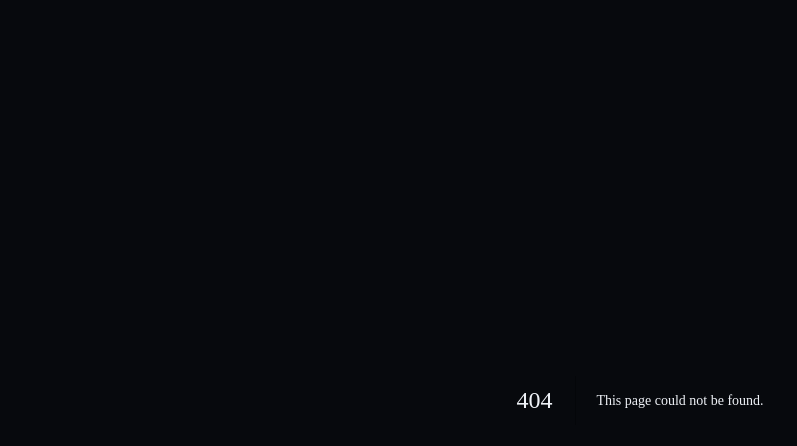
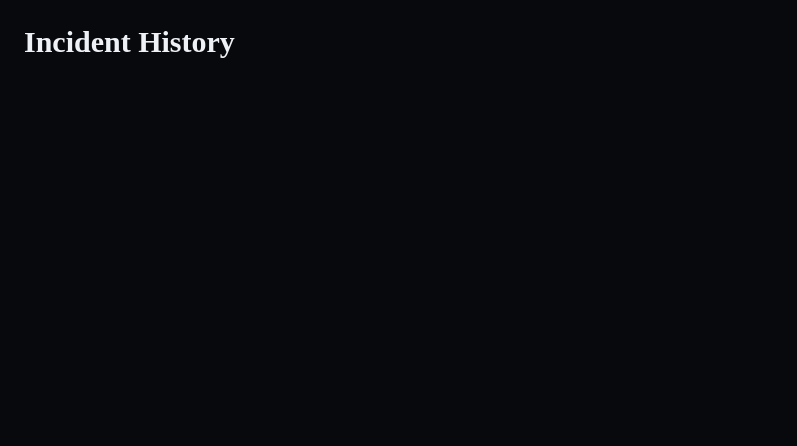
Before and after one commit to mailitadarsh-maker/inframind-app, a Next.js app: page /incidents in a window 1280 px wide. Before the commit this address had no page. Shown: the top 446 px of the page, without its empty margins (0-797 px from the left). Built offline with nearby package versions, Linux system fonts and the light colour scheme; a web font is replaced by a local one.

Commit message:
Add incidents page

```diff
--- /dev/null
+++ b/app/incidents/page.tsx
@@ -0,0 +1,9 @@
+export default function IncidentsPage() {
+  return (
+    <div className="p-6">
+      <h1 className="text-3xl font-bold">
+        Incident History
+      </h1>
+    </div>
+  );
+}
```
